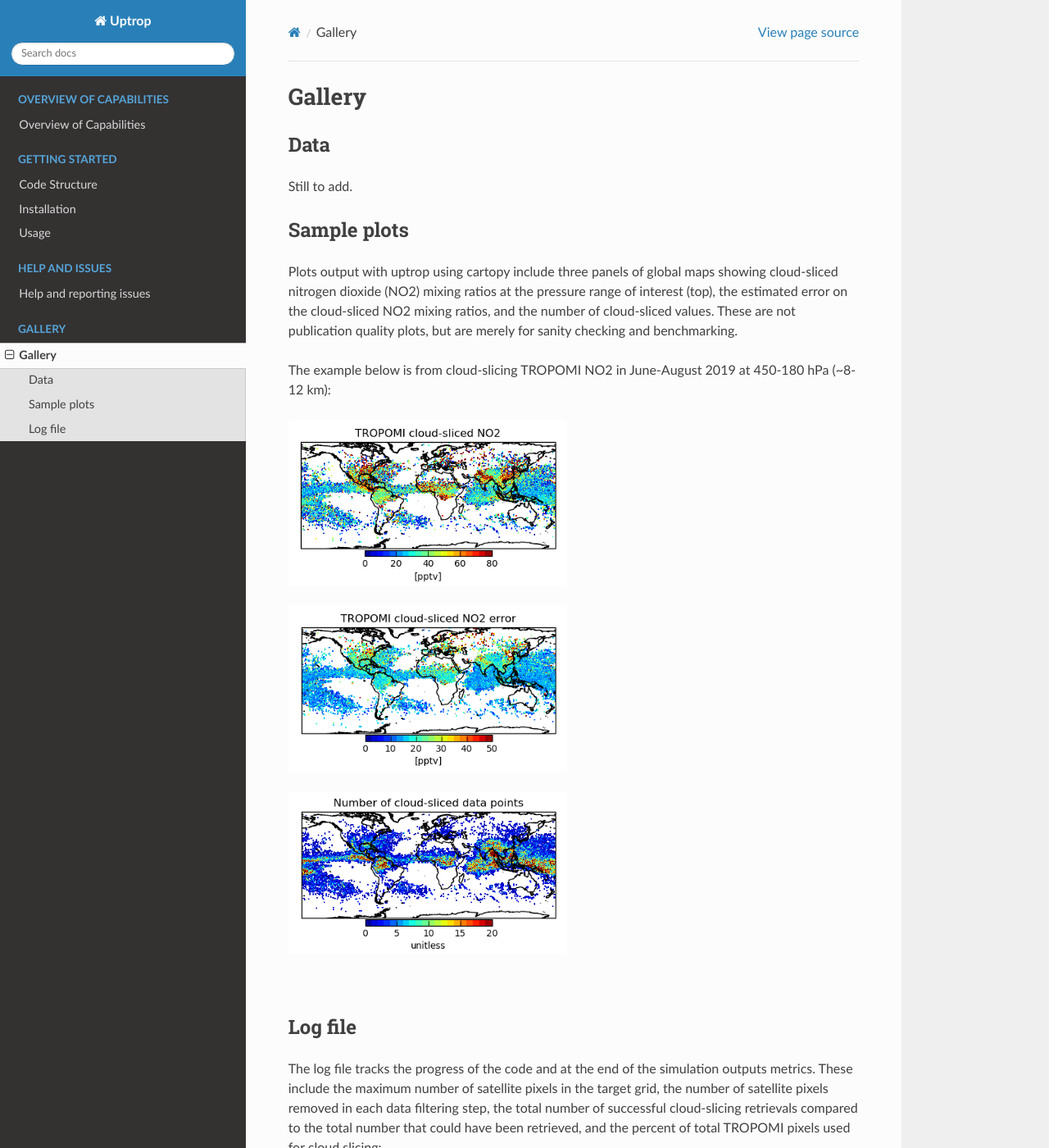
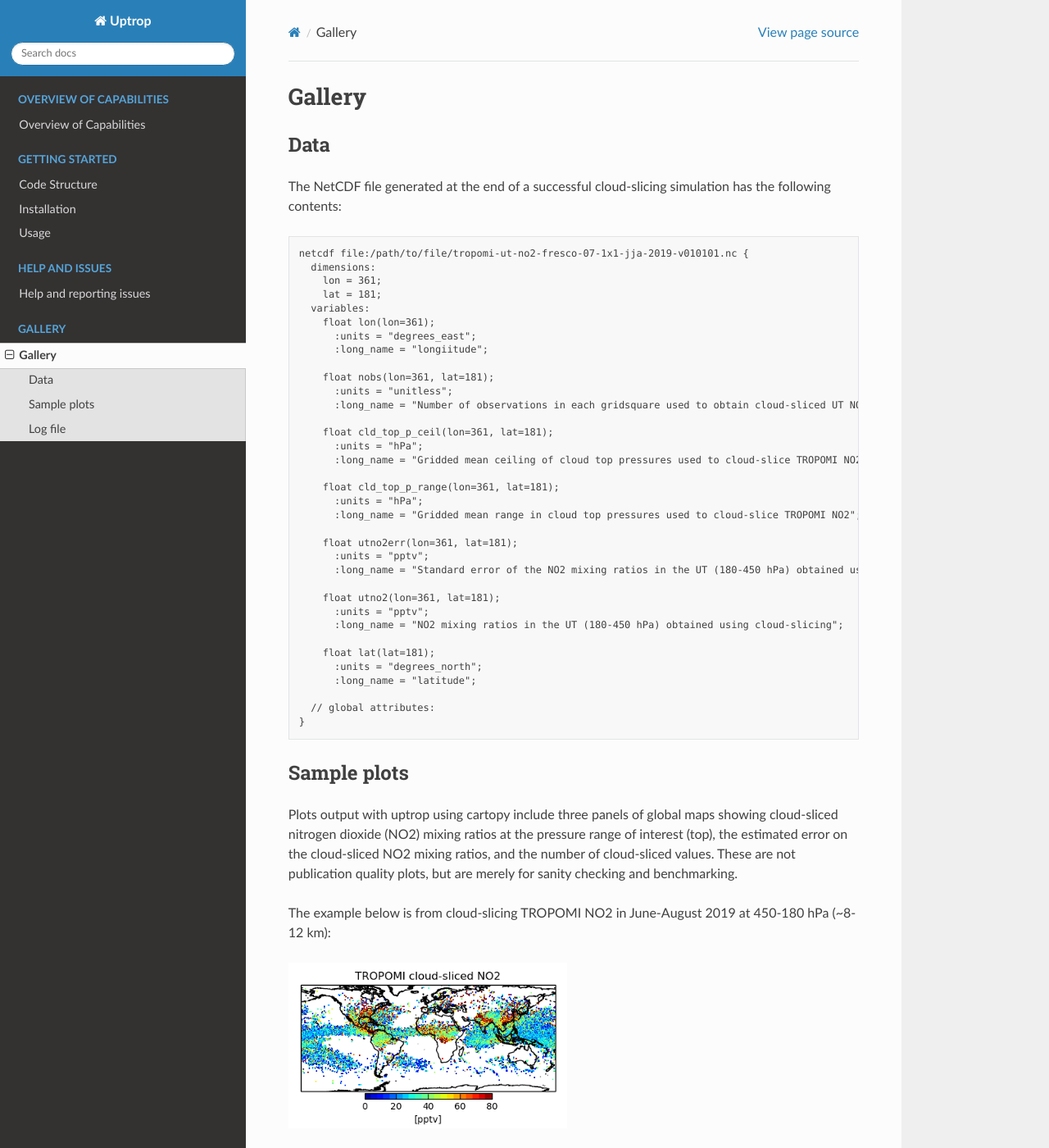
Before and after one commit to eamarais/erc-uptrop, a Sphinx documentation site: the page built from docs/source/Gallery.rst, in a window 1280 px wide and 1400 px high. Shown: the whole window at 82% size. Built offline with Sphinx 7.4.7 and the Read the Docs theme 2.0.0, drawn with Linux system fonts in a browser that asks for light colours.

Commit message:
Update Gallery.rst

```diff
--- a/docs/source/Gallery.rst
+++ b/docs/source/Gallery.rst
@@ -5,7 +5,45 @@ Gallery
 Data
 =============================
 
-Still to add.
+The NetCDF file generated at the end of a successful cloud-slicing simulation has the following contents:
+
+.. code-block:: text
+
+  netcdf file:/path/to/file/tropomi-ut-no2-fresco-07-1x1-jja-2019-v010101.nc {
+    dimensions:
+      lon = 361;
+      lat = 181;
+    variables:
+      float lon(lon=361);
+        :units = "degrees_east";
+        :long_name = "longiitude";
+
+      float nobs(lon=361, lat=181);
+        :units = "unitless";
+        :long_name = "Number of observations in each gridsquare used to obtain cloud-sliced UT NO2 mixing ratios";
+
+      float cld_top_p_ceil(lon=361, lat=181);
+        :units = "hPa";
+        :long_name = "Gridded mean ceiling of cloud top pressures used to cloud-slice TROPOMI NO2";
+
+      float cld_top_p_range(lon=361, lat=181);
+        :units = "hPa";
+        :long_name = "Gridded mean range in cloud top pressures used to cloud-slice TROPOMI NO2";
+
+      float utno2err(lon=361, lat=181);
+        :units = "pptv";
+        :long_name = "Standard error of the NO2 mixing ratios in the UT (180-450 hPa) obtained using cloud-slicing";
+
+      float utno2(lon=361, lat=181);
+        :units = "pptv";
+        :long_name = "NO2 mixing ratios in the UT (180-450 hPa) obtained using cloud-slicing";
+
+      float lat(lat=181);
+        :units = "degrees_north";
+        :long_name = "latitude";
+
+    // global attributes:
+  }
 
 =============================
 Sample plots
```
